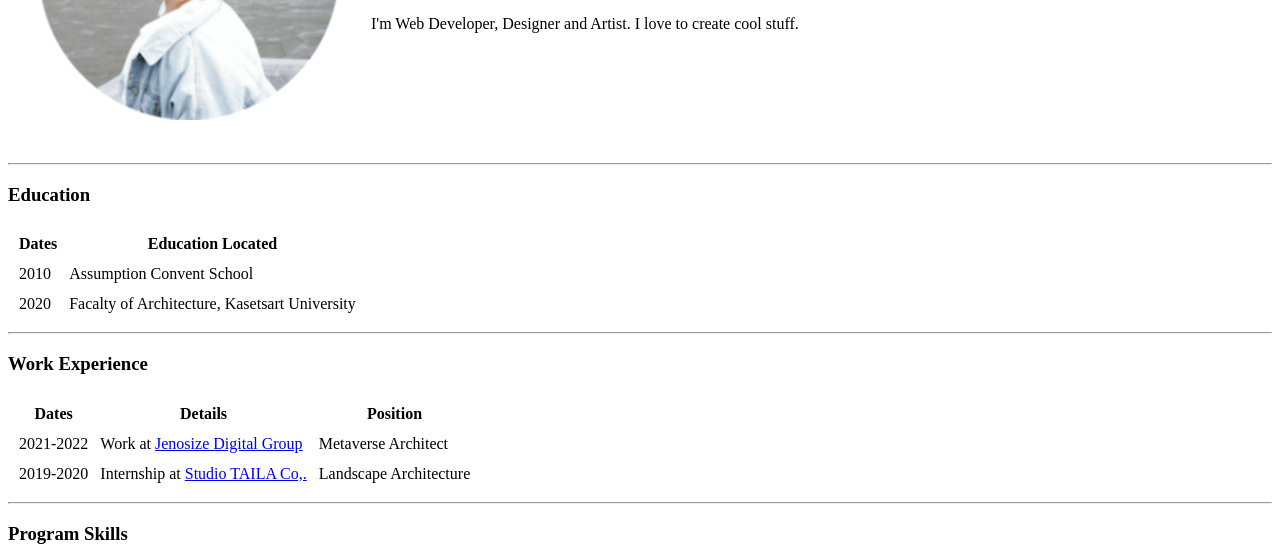
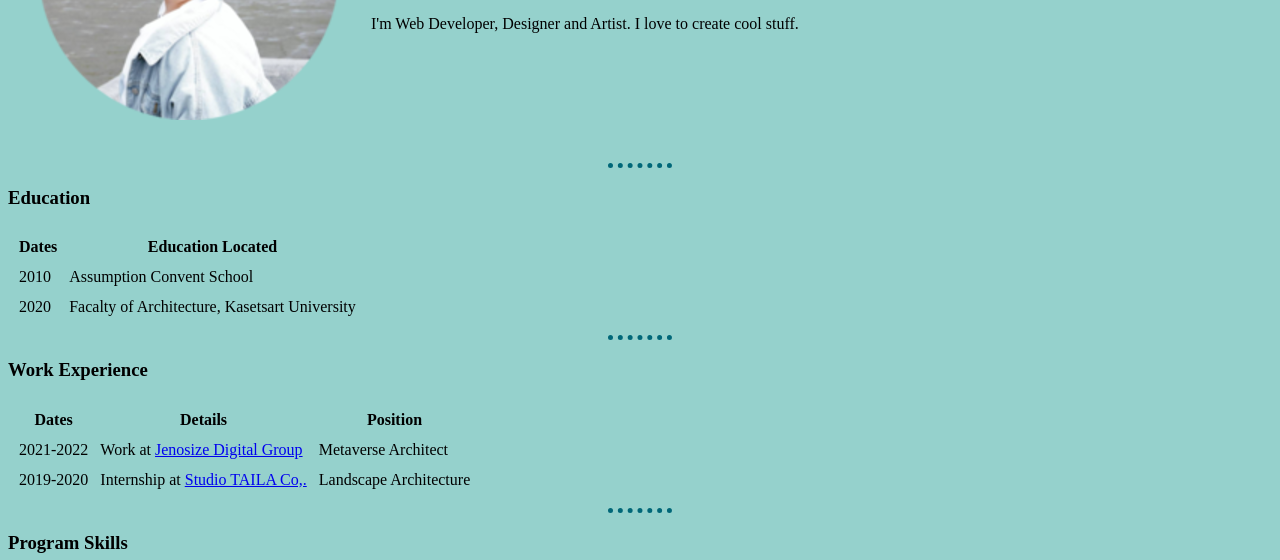
Before and after one commit to Thananyasih/cv, a plain HTML site: page index.html in a window 1280 px wide. Shown: the part 219-779 px from the top of the page. Drawn offline with Linux system fonts and the light colour scheme.

Commit message:
Add files via upload

```diff
--- a/index.html
+++ b/index.html
@@ -4,6 +4,19 @@
 <head>
   <meta charset="utf-8">
   <title>Thananya's Personal Site</title>
+
+  <style media="screen">
+
+    body {
+      background-color: #95D1CC;
+    }
+    hr {
+      border-style: dotted none none;
+      border-color: #006778;
+      border-width: 5px;
+      width: 5%;
+    }
+  </style>
 </head>
 
 <body>
```
